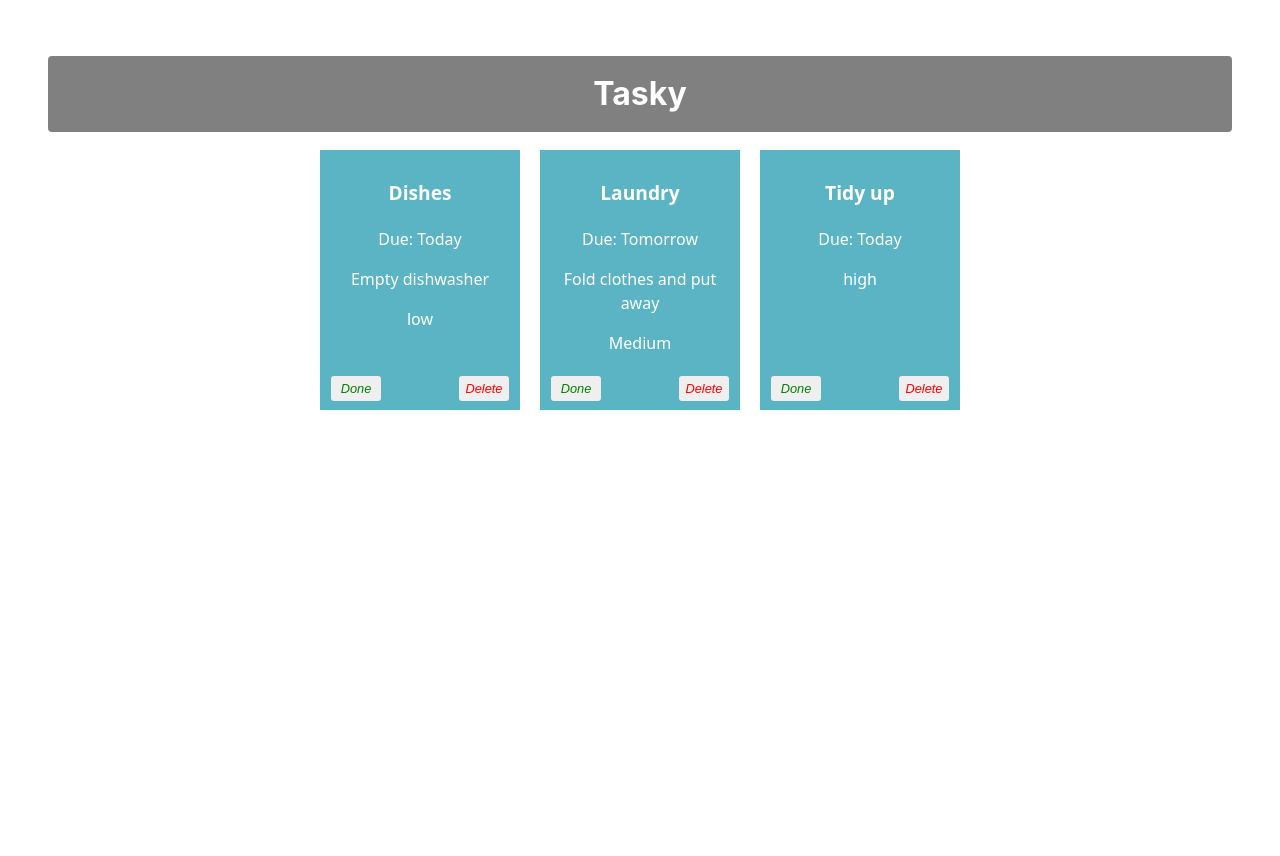
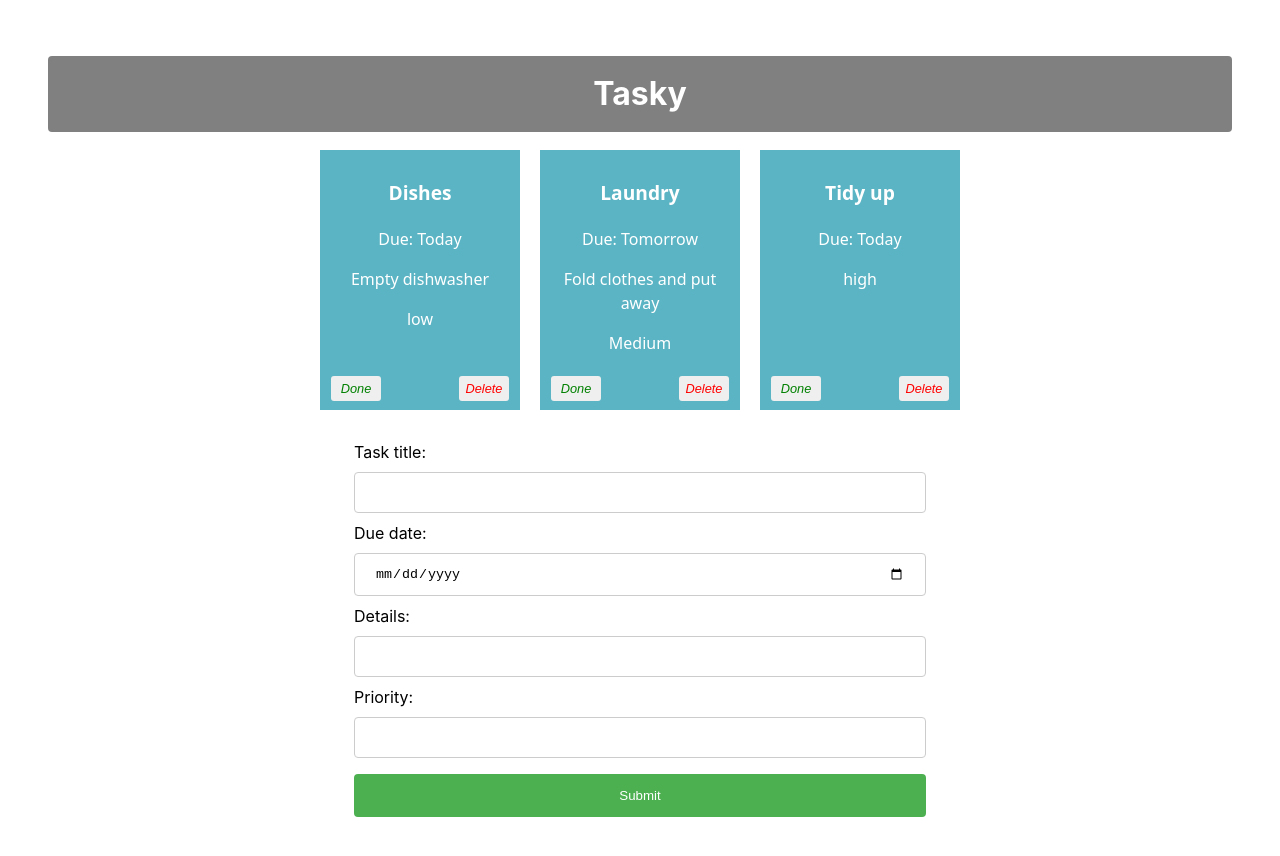
Before and after one commit to Raels24/react-basics-labs, a React (Vite) app in the folder tasky/: page / in a window 1280 px wide. Shown: the top 856 px of the page. Before the commit the page ends 800 px from the top, so only its background shows below. Built offline with nearby package versions, Linux system fonts and the light colour scheme.

Commit message:
add task: form added

```diff
--- a/tasky/src/App.css
+++ b/tasky/src/App.css
@@ -66,3 +66,34 @@
   right: 5px;
   color: red;
 }
+
+input[type=text], input[type=date] {
+  width: 100%;
+  padding: 12px 20px;
+  margin: 8px 0;
+  display: inline-block;
+  border: 1px solid #ccc;
+  border-radius: 4px;
+  box-sizing: border-box;
+}
+
+input[type=submit] {
+  width: 100%;
+  background-color: #4CAF50;
+  color: white;
+  padding: 14px 20px;
+  margin: 8px 0;
+  border: none;
+  border-radius: 4px;
+  cursor: pointer;
+}
+
+input[type=submit]:hover {
+  background-color: #45a049;
+}
+
+form {
+  text-align: left;
+  width: 50%;
+  margin: auto;
+}
--- a/tasky/src/App.jsx
+++ b/tasky/src/App.jsx
@@ -1,6 +1,8 @@
 import { useState } from 'react';
 import './App.css';
 import Task from './components/Task';
+import AddTaskForm from './components/Form';
+
 
 function App() {
 
@@ -45,6 +47,8 @@
 
   ))}
 
+   <AddTaskForm />
+
 
     </div>
   );
--- /dev/null
+++ b/tasky/src/components/Form.jsx
@@ -0,0 +1,34 @@
+import React from "react";
+
+const AddTaskForm = (props) => {
+
+  return (
+    <div>
+      <form>
+        <label>
+            Task title:
+            <input type="text" name="title" required />
+        </label>
+        <br />
+        <label>
+            Due date:
+            <input type="date" name="deadline" required />
+        </label>
+        <br />
+        <label>
+            Details:
+            <input type="text" name="description" />
+        </label>
+         <br />
+        <label>
+            Priority:
+            <input type="text" name="priority" required />
+        </label>
+        <br />
+        <input type="submit" value="Submit" />
+        </form>
+    </div>
+  )
+};
+
+export default AddTaskForm;
```
